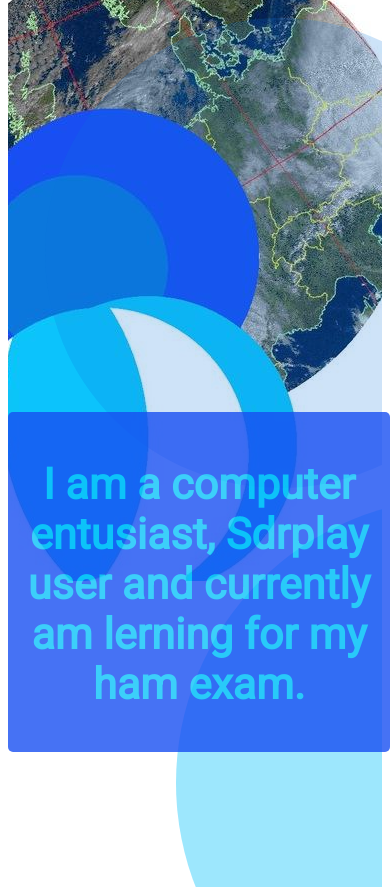
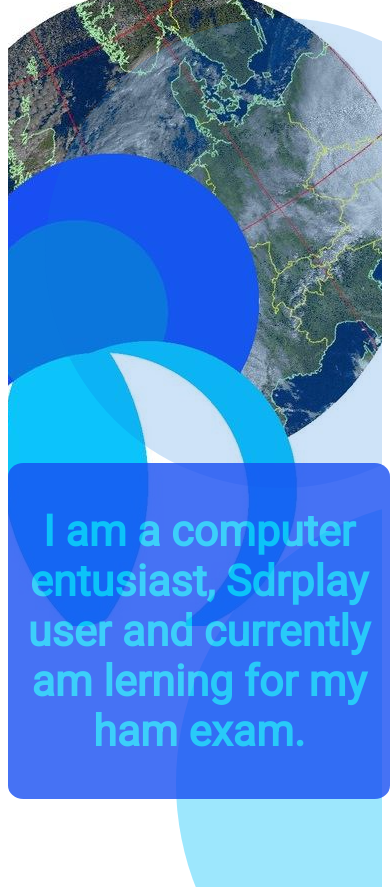
Before and after one commit to Konradrundfunk/Website, a plain HTML site: page index.html in a window 390 px wide. Shown: the part 212-1099 px from the top of the page. Drawn offline with Linux system fonts and the light colour scheme.

Commit message:
made the stuff responisve

```diff
--- a/css/main.scss
+++ b/css/main.scss
@@ -46,6 +46,13 @@ $color_1: ("color1": #0B76DB,"color2": #184FF2, "color3": #002285,"color4": #0CC
         color:map-get($color_1 , "text_dark" );
     }
 }
+@keyframes welcome_nocol{
+    from{
+        font-size: 10px;
+    }
+    to{
+    }
+}
 @keyframes bubbles{
     from{
         padding-top: 10%;
@@ -65,14 +72,16 @@ body{
 }
 
 .textscollover{
-    padding-top: 160px;
+    animation: welcome_nocol 0.95s cubic-bezier(1, 0.33, 0.58, 1);
+
+    padding-top: 40px;
     text-align: center;
-    font-size: 37px;
+    font-size: 43px;
     color: map-get($map:$color_1 , $key:"color4" );
 }
 .welcome{
     //position: absolute;
-    animation: welcome 0.9s cubic-bezier(1, 0.33, 0.58, 1);
+    animation: welcome 0.95s cubic-bezier(1, 0.33, 0.58, 1);
     text-align: center;
     top:0;
     //padding-top: 700px;
@@ -119,35 +128,49 @@ body{
     //position: fixed;
     animation: bubbles 0.9s cubic-bezier(1, 0.33, 0.58, 1);
     position: absolute;
-    bottom: -120px;
+    bottom: -60px;
     display: flex;
     justify-content: center;
+
 }
 .round4{
-    height: 500px;
-    width: 500px;
+    animation: bubbles 0.9s cubic-bezier(1, 0.33, 0.58, 1);
+
+    border-top-left-radius: 50%;
+    border-top-right-radius: 50%;
+    border-bottom-left-radius: 50%;
+    border-bottom-right-radius: 1%;
+    height: 400px;
+    width: 400px;
     opacity: 0.8;
     background-color: map-get($map:$color_1 , $key:"color2" );
+
 }
 
 //small devices
 
 @media (max-width:587px){
     .textscollover{
-        position: relative;
-        bottom: auto;
-        padding-top: 4px;
+        //position: relative;
+        bottom: 5%;
+        padding-top: 0px;
         margin-right: auto;
         font-size: 43px;
 
     }
-
+    .outer4{
+        position: absolute;
+        top:80%;
+        border-radius: 4%;
+        bottom: auto;
+    }
     .round4{
+        border-radius: 4%;
         width: auto;
         height: auto;
-        border-radius: 5px;
-        overflow: hidden;
-
+    }
+    .logo{
+        background:url(../assets/photo_2021-02-24_18-04-50.jpg) center 30% no-repeat;
     }
 
 }
--- a/index.html
+++ b/index.html
@@ -21,7 +21,7 @@
         <li><h1 class="welcome">  Hi, nice to meet u!</h1></li>
         <li id="outer1" class="outer1" ><div class="round round1"></div></li>
         <li class="outer3 animate" ><div class="round round3"></div></li>
-        <li class="outer4" ><div class="round round4"><h3 class="textscollover">I am a computer entusiast, Sdrplay user and currently am lerning for my ham exam.</h3></div></li>
+        <li class="outer4" ><div class="round4"><h3 class="textscollover">I am a computer entusiast, Sdrplay user and currently am lerning for my ham exam.</h3></div></li>
     </div>
 
     <h3 class="working" >I am still working on this website, so if u got any questions please E-Mail me! <a href="mailto:konrad@eichsfeld.net">konrad@eichsfeld.net</a> </h3>
```
Also changed, not shown: css/main.css, 1 other file.
